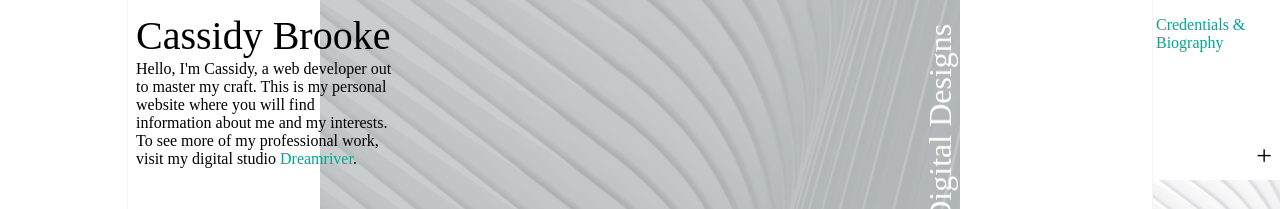
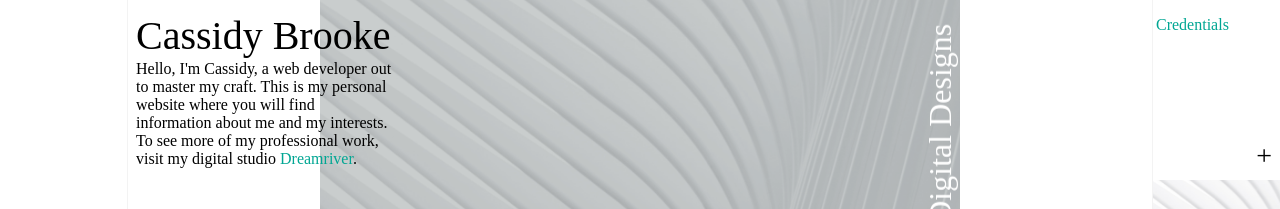
Before and after one commit to cssidy/personal-site, a Jekyll site: the page built from index.html, in a window 1280 px wide. Shown: the top 209 px of the page. Built offline with Jekyll 4.4.1, drawn with Linux system fonts in a browser that asks for light colours; some web fonts are replaced.

Commit message:
Update index.html

```diff
--- a/index.html
+++ b/index.html
@@ -37,7 +37,7 @@ layout: layout
             <span class="info">Hello, I'm Cassidy, a web developer out to master my craft. This is my personal website where you will find information
             about me and my interests. To see more of my professional work, visit my digital studio <a href="http://www.dreamriver.io">Dreamriver</a>.</span>
         </header>
-        <a class="github" href="">Credentials & Biography</a>
+        <a class="github" href="credentials.html">Credentials</a>
     </div>
     <div class="slideshow">
         <div class="slide">
```
